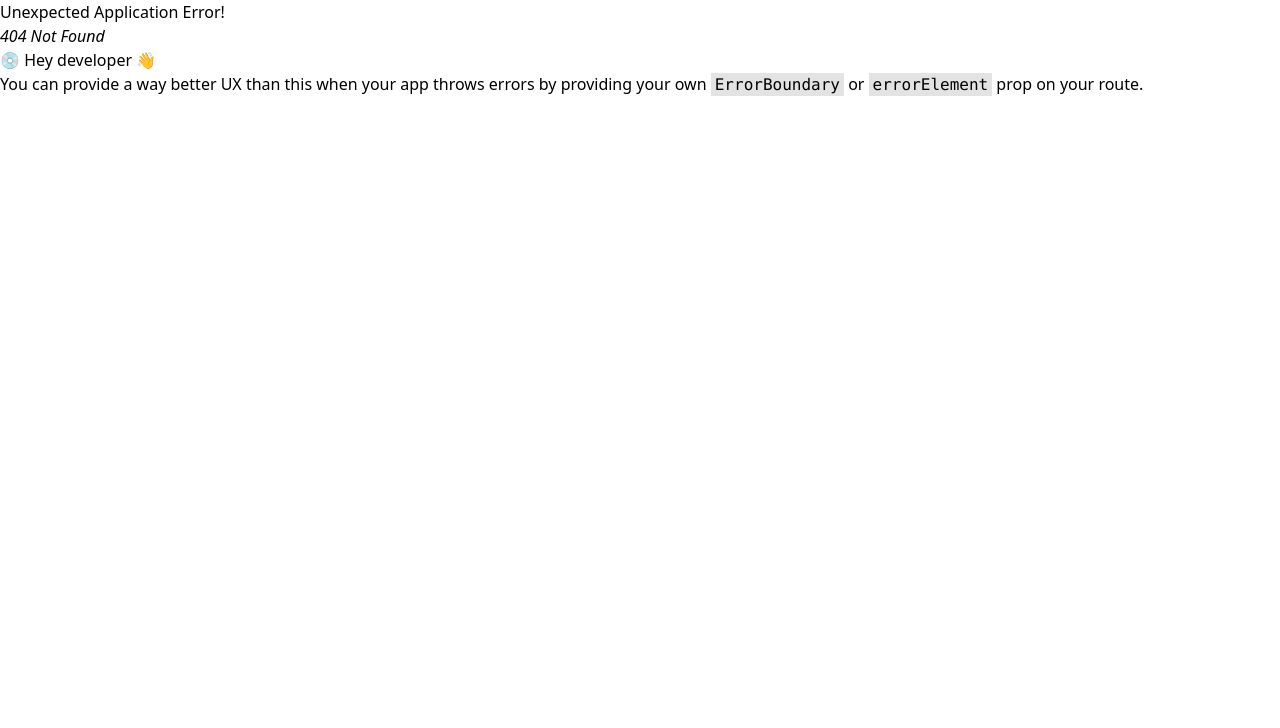
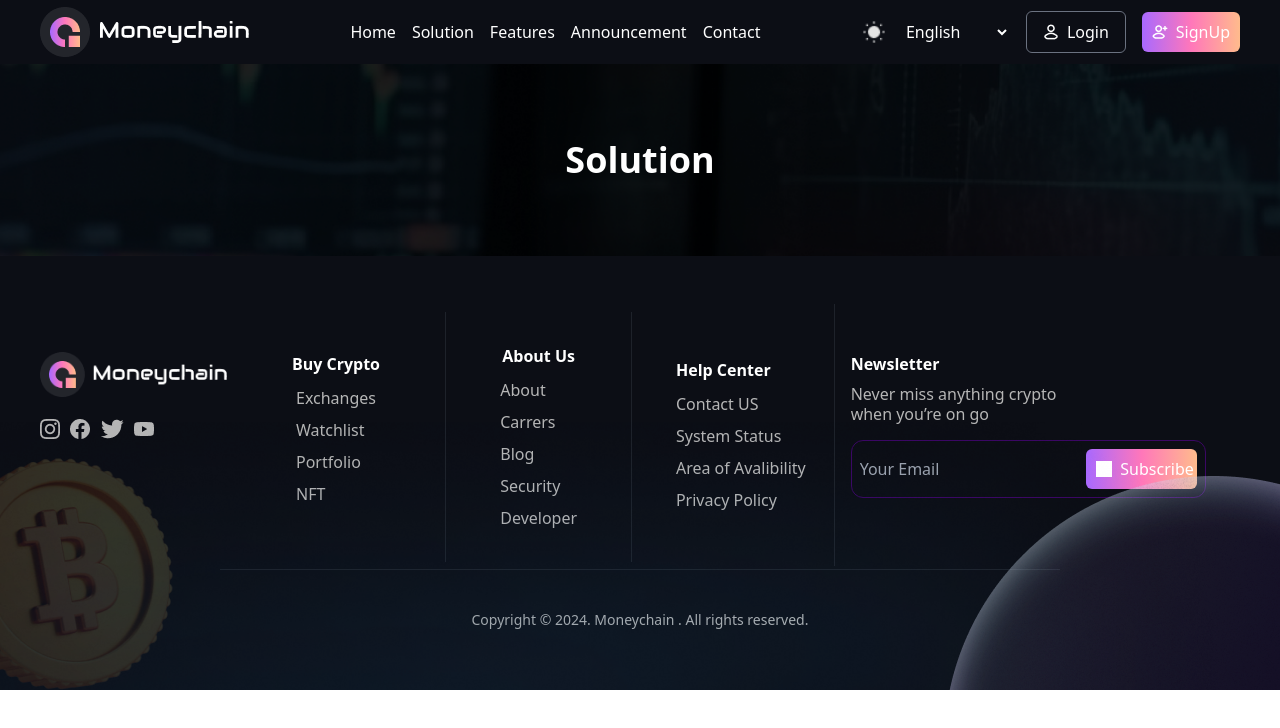
Before and after one commit to hrmrakib/crypto-coin, a React (Vite) app: page /solution in a window 1280 px wide. Before the commit this address had no page. Shown: the top 728 px of the page. Built offline with nearby package versions, Linux system fonts and the light colour scheme.

Commit message:
add solution page

```diff
--- /dev/null
+++ b/src/pages/solution/SolutionPage.jsx
@@ -0,0 +1,12 @@
+import React from "react";
+import Banner from "../../components/common/Banner";
+
+const SolutionPage = () => {
+  return (
+    <div>
+      <Banner>Solution</Banner>
+    </div>
+  );
+};
+
+export default SolutionPage;
--- a/src/routes/Routes.jsx
+++ b/src/routes/Routes.jsx
@@ -2,6 +2,7 @@ import { createBrowserRouter } from "react-router-dom";
 import Root from "../layouts/Root";
 import Home from "../pages/home/Home";
 import AboutPage from "../pages/about/AboutPage";
+import SolutionPage from "../pages/solution/SolutionPage";
 
 const router = createBrowserRouter([
   {
@@ -16,6 +17,10 @@ const router = createBrowserRouter([
         path: "/about",
         element: <AboutPage />,
       },
+      {
+        path: "/solution",
+        element: <SolutionPage />,
+      },
     ],
   },
 ]);
```
Also changed, not shown: public/assets/images/solution-img.png (added).
